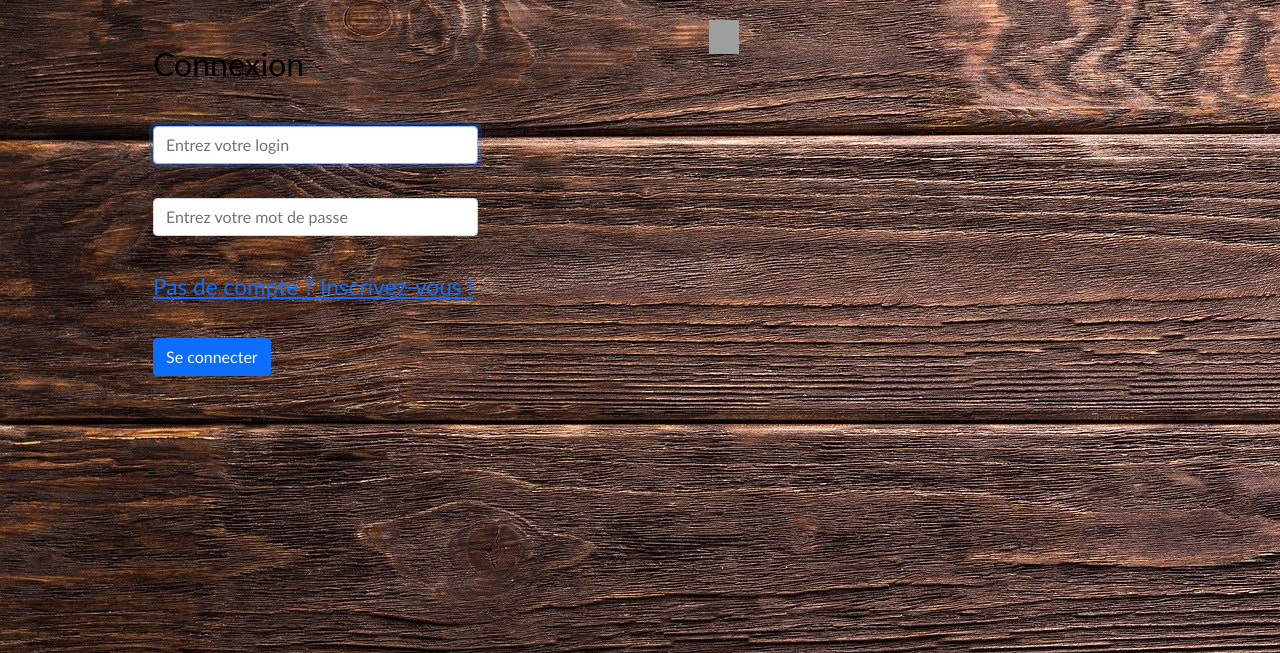
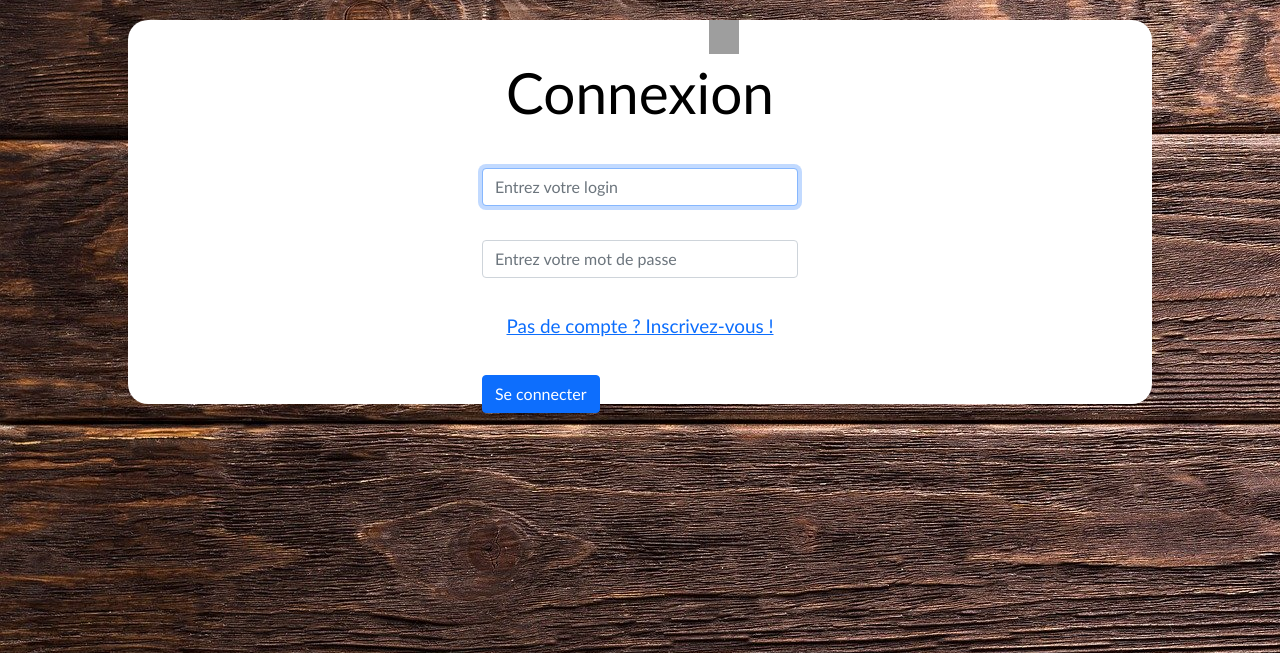
Before and after one commit to Nowmaybelater/MyStories, a PHP site: page /login.php in a window 1280 px wide. Shown: the part 72-725 px from the top of the page. Run offline with PHP 8.4, Linux system fonts and the light colour scheme; grey boxes are pictures that could not be loaded.

Commit message:
raccord page connexion

```diff
--- a/login.php
+++ b/login.php
@@ -37,8 +37,8 @@
                 </div>
             </div>
             <br />
-            <div>
-                <a href = "Inscription.php"> Pas de compte ? Inscrivez-vous !</a>
+            <div id ="centre">
+                <a href = "Inscription.php"  style = "font-size : 0.5cm"> Pas de compte ? Inscrivez-vous !</a>
 
             </div>
             <br />
--- a/style.css
+++ b/style.css
@@ -58,3 +58,29 @@
 {
     color: white;
 }
+
+.connexion
+{
+    font-size: 1.5cm;
+    font-family:'Trebuchet MS', 'Lucida Sans Unicode', 'Lucida Grande', 'Lucida Sans', Arial, sans-serif;
+    text-align: center;
+}
+
+#backgroundConnexion
+{
+    position: absolute;
+    top: 0;
+    left: 0;
+    width: 100%;
+    height: 60%;
+    background: white;
+    border-radius:20px;
+    padding: 1cm;
+    z-index: 1;
+}
+
+#centre
+{
+    display: flex;
+    justify-content: center;
+}
```
